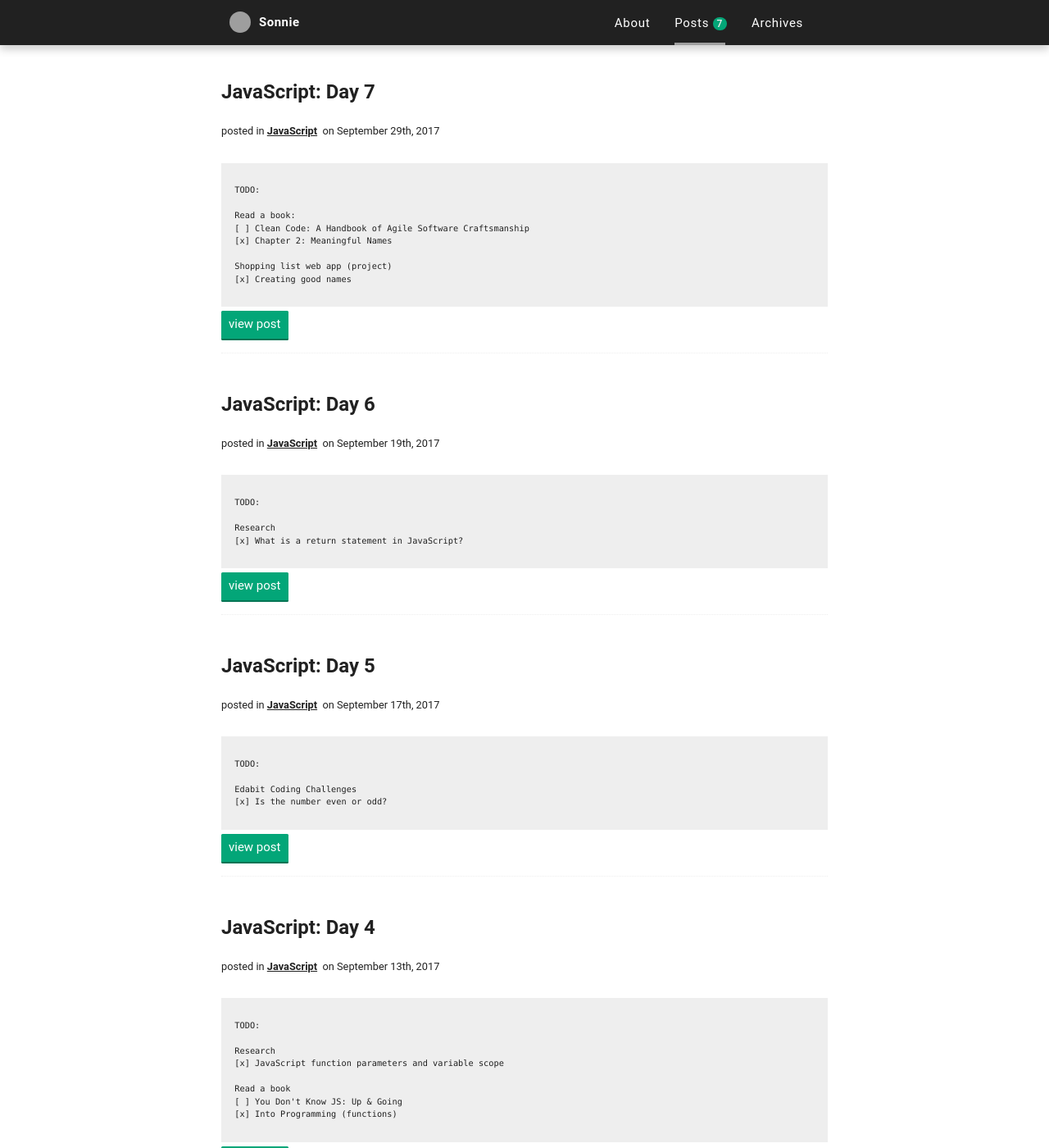
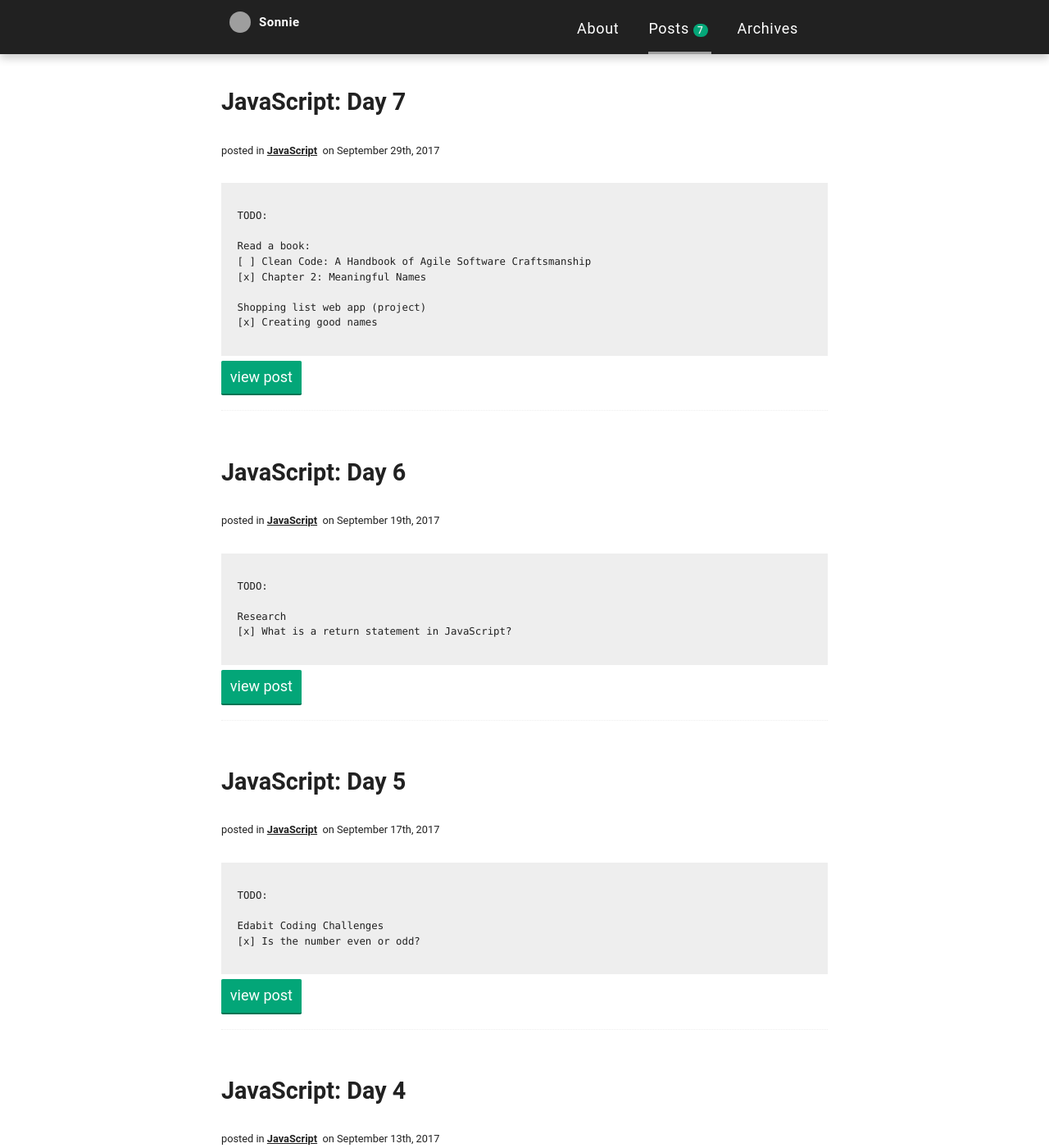
Before and after one commit to sonnienguyen/sonnie-nguyen-portfolio, a Jekyll site: the page built from index.html, in a window 1280 px wide and 1400 px high. Shown: the whole window at 82% size. Built offline with Jekyll 4.4.1, drawn with Linux system fonts in a browser that asks for light colours; the list of posts is cut into pages by our own code; grey boxes are pictures that could not be loaded.

Commit message:
Add a responsive font size breakpoints for the body tag

```diff
--- a/_sass/base/_base.scss
+++ b/_sass/base/_base.scss
@@ -3,9 +3,13 @@ html {
 }
 
 body {
+  @media screen and (max-width: 800px) {
+    font: 15px/1.45 $global-font-family;
+  }
+
   background: $body-color;
   color: $text-color;
-  font: 15px/1.45 $global-font-family;
+  font: 18px/1.45 $global-font-family;
 }
 
 .container {
```
